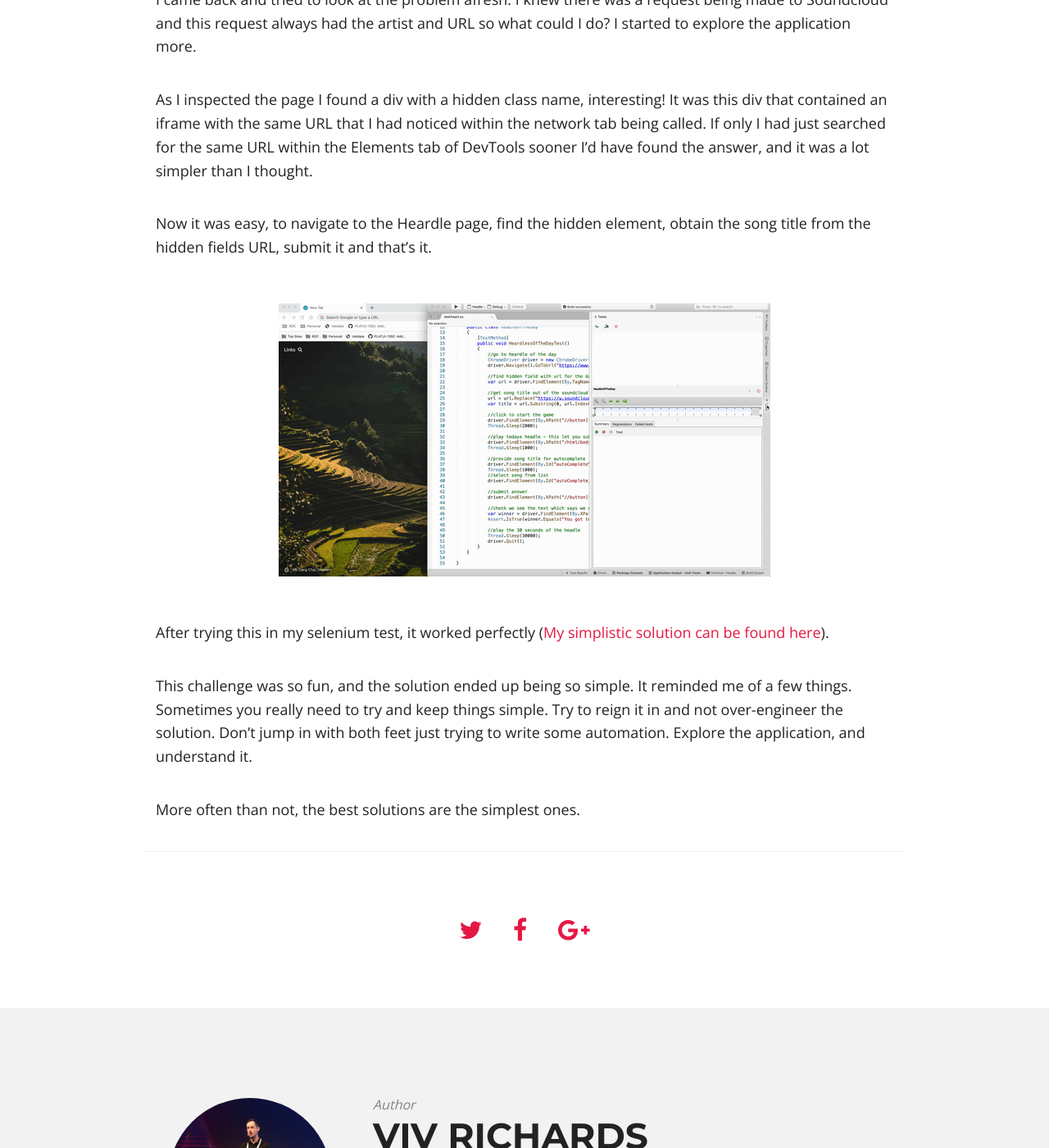
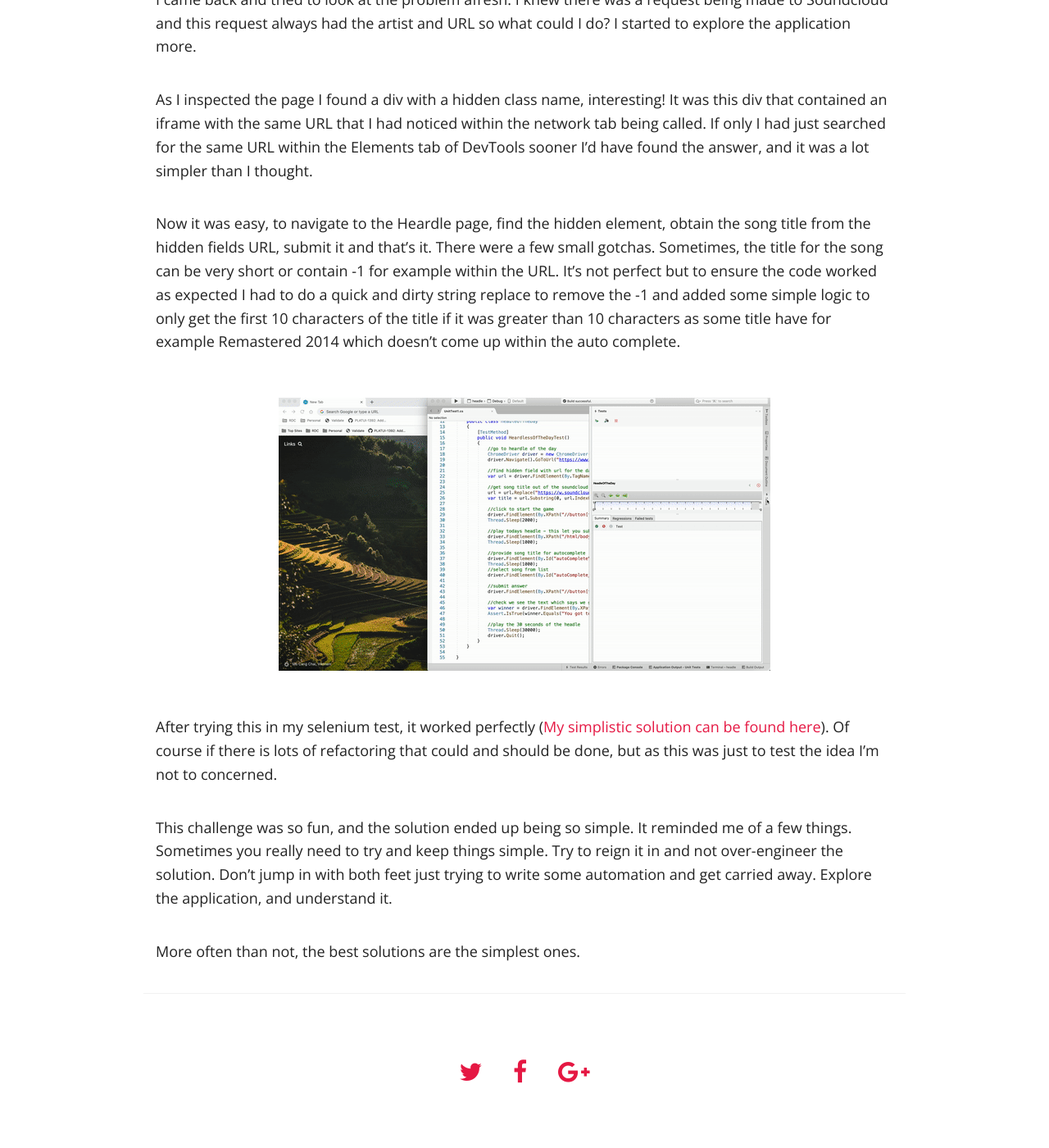
Before and after one commit to vivrichards600/vivrichards600.github.io, a Jekyll site: the page built from _posts/2022-06-18-gaming-heardle-the-art-of-keeping-things-simple.md, in a window 1280 px wide and 1400 px high, scrolled down 3081 px. Shown: the whole window at 82% size. Built offline with Jekyll 4.4.1, drawn with Linux system fonts in a browser that asks for light colours; nearby versions of some CDN libraries; comment, search, counter and statistics services are not loaded; some of the changed text lies outside the part shown.

Commit message:
Updating blog post

```diff
--- a/_posts/2022-06-18-gaming-heardle-the-art-of-keeping-things-simple.md
+++ b/_posts/2022-06-18-gaming-heardle-the-art-of-keeping-things-simple.md
@@ -38,13 +38,13 @@ I came back and tried to look at the problem afresh. I knew there was a request
 
 As I inspected the page I found a div with a hidden class name, interesting! It was this div that contained an iframe with the same URL that I had noticed within the network tab being called. If only I had just searched for the same URL within the Elements tab of DevTools sooner I’d have found the answer, and it was a lot simpler than I thought.
 
-Now it was easy, to navigate to the Heardle page, find the hidden element, obtain the song title from the hidden fields URL, submit it and that’s it.
+Now it was easy, to navigate to the Heardle page, find the hidden element, obtain the song title from the hidden fields URL, submit it and that’s it. There were a few small gotchas. Sometimes, the title for the song can be very short or contain -1 for example within the URL. It's not perfect but to ensure the code worked as expected I had to do a quick and dirty string replace to remove the -1 and added some simple logic to only get the first 10 characters of the title if it was greater than 10 characters as some title have for example Remastered 2014 which doesn't come up within the auto complete.
 
 ![heardle solution]({{ site.baseurl }}/images/heardle-solution.gif)
 
-After trying this in my selenium test, it worked perfectly ([My simplistic solution can be found here](https://gist.github.com/vivrichards600/8a42aed3ca7ab7c4f2219952de067f3e)).
+After trying this in my selenium test, it worked perfectly ([My simplistic solution can be found here](https://gist.github.com/vivrichards600/8a42aed3ca7ab7c4f2219952de067f3e)). Of course if there is lots of refactoring that could and should be done, but as this was just to test the idea I'm not to concerned.
 
-This challenge was so fun, and the solution ended up being so simple. It reminded me of a few things. Sometimes you really need to try and keep things simple. Try to reign it in and not over-engineer the solution. Don't jump in with both feet just trying to write some automation.
+This challenge was so fun, and the solution ended up being so simple. It reminded me of a few things. Sometimes you really need to try and keep things simple. Try to reign it in and not over-engineer the solution. Don't jump in with both feet just trying to write some automation and get carried away.
 Explore the application, and understand it.
 
 More often than not, the best solutions are the simplest ones.
```
Also changed, not shown: other parts of _posts/2022-06-18-gaming-heardle-the-art-of-keeping-things-simple.md (+1 -1 lines).
